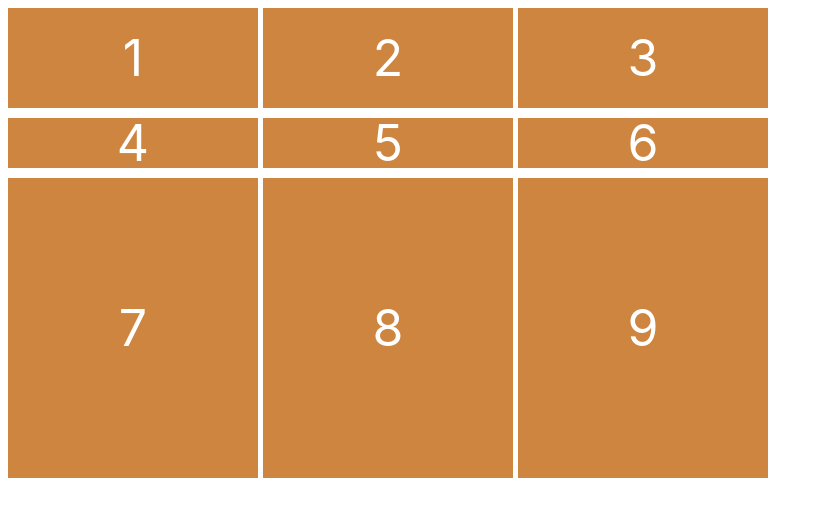
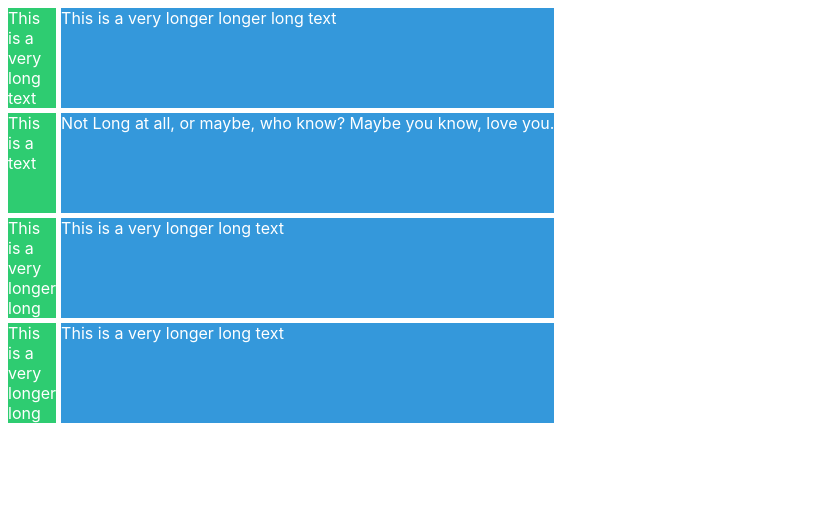
Before and after one commit to aka-tete/CSS_P, a plain HTML site: page index.html in a window 1280 px wide. Shown: the whole page, without its empty margins (0-823 px from the left). Drawn offline with Linux system fonts and the light colour scheme.

Commit message:
grid fin

```diff
--- a/index.html
+++ b/index.html
@@ -7,16 +7,18 @@
         <title>(S)CSS Masterclass</title>
     </head>
     <body>
-        <div class="father">
-            <div class="child">1</div>
-            <div class="child">2</div>
-            <div class="child">3</div>
-            <div class="child">4</div>
-            <div class="child">5</div>
-            <div class="child">6</div>
-            <div class="child">7</div>
-            <div class="child">8</div>
-            <div class="child">9</div>
+        <div class="grid">
+            <div class="item">This is a very long text</div>
+            <div class="item">This is a very longer longer long text</div>
+            <div class="item">This is a text</div>
+            <div class="item">
+                Not Long at all, or maybe, who know? Maybe you know, love you.
+            </div>
+
+            <div class="item">This is a very longer long text</div>
+            <div class="item">This is a very longer long text</div>
+            <div class="item">This is a very longer long text</div>
+            <div class="item">This is a very longer long text</div>
         </div>
     </body>
 </html>
--- a/styles.css
+++ b/styles.css
@@ -2,19 +2,19 @@ body {
     font-family: -apple-system, BlinkMacSystemFont, "Segoe UI", Roboto, Oxygen, Ubuntu, Cantarell, "Open Sans", "Helvetica Neue", sans-serif;
 }
 
-.father {
+.grid {
+    color: white;
     display: grid;
-    grid-template-columns: 250px 250px 250px;
-    grid-template-rows: 100px 50px 300px;
-    column-gap: 5px;
-    row-gap: 10px;
+    gap: 5px;
+    grid-template-columns: min-content max-content;
+    grid-auto-rows: 100px;
+    margin-bottom: 30px;
 }
 
-.child {
-    background: peru;
-    color: white;
-    font-size: 50px;
-    display: flex;
-    justify-content: center;
-    align-items: center;
+.item:nth-child(odd) {
+    background-color: #2ecc71;
 }
+
+.item:nth-child(even) {
+    background-color: #3498db;
+}
```
Also changed, not shown: README.md.
